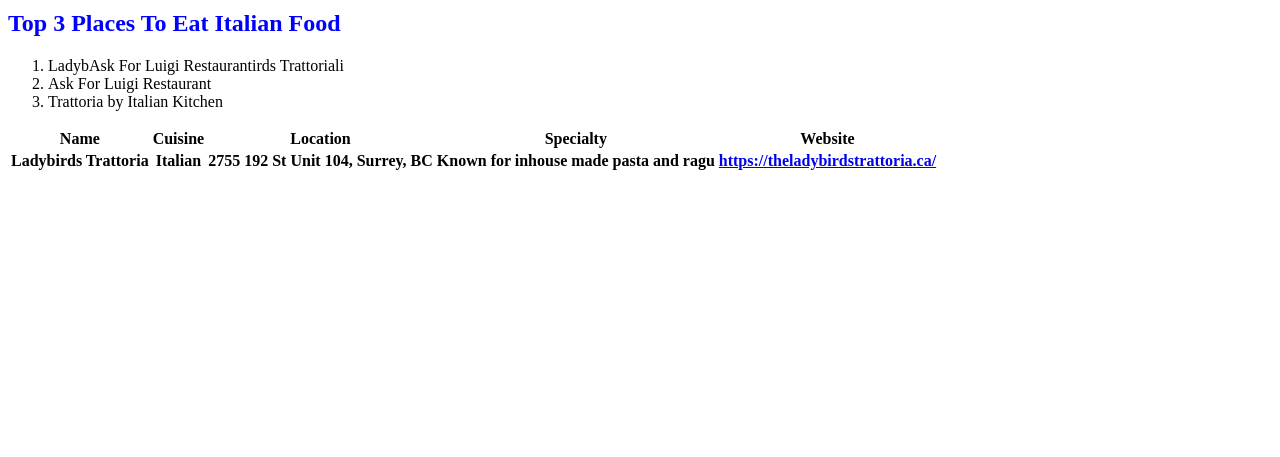
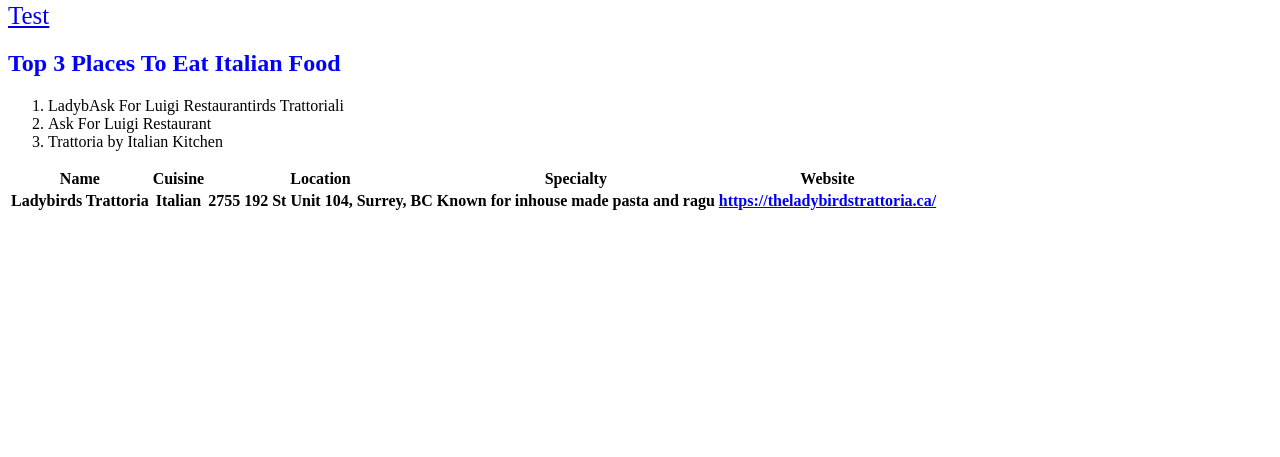
Before and after one commit to kdolby-cloud/kdolby-cloud.github.io, a plain HTML site: page index.html in a window 1280 px wide. Shown: the part 343-800 px from the top of the page. Drawn offline with Linux system fonts and the light colour scheme.

Commit message:
Update index.html

```diff
--- a/index.html
+++ b/index.html
@@ -33,7 +33,10 @@
 
 <html>
 <body>
-<a style="text-align:center;font-size:25px"href="index2.html">Test</a>
+
+</br>
+</br>
+<a style="font-size:25px"href="index2.html">Test</a>
 <h2 style="color:Blue;">Top 3 Places To Eat Italian Food </h2>
 
 <ol>
```
